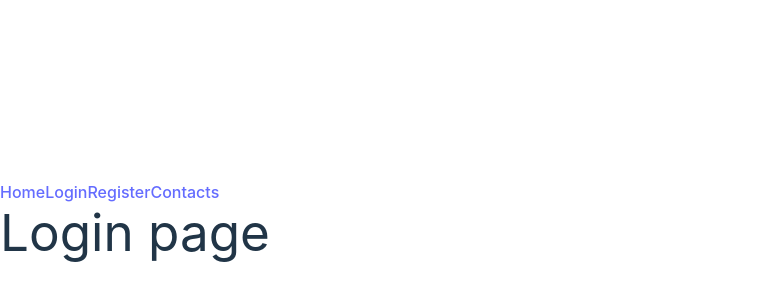
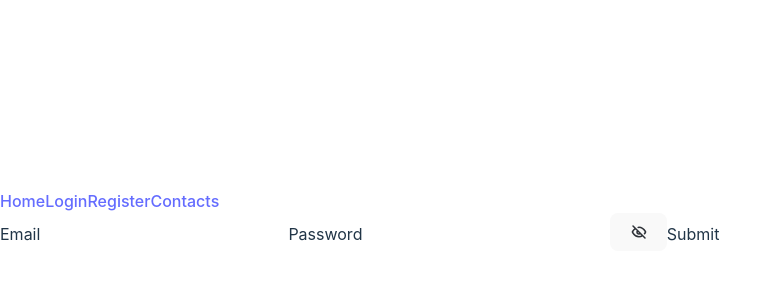
Before and after one commit to Mariia848912/phonebook-ts, a React (Vite) app: page /login in a window 1280 px wide. Shown: the part 180-480 px from the top of the page, without its empty margins (0-781 px from the left). Built offline with nearby package versions, Linux system fonts and the light colour scheme.

Commit message:
feat: adds login form

```diff
--- /dev/null
+++ b/src/components/Forms/LoginForm.tsx
@@ -0,0 +1,45 @@
+import { useForm, SubmitHandler } from "react-hook-form";
+import { yupResolver } from "@hookform/resolvers/yup";
+import { useState } from "react";
+import { UserLogIn } from "../../types/user.types";
+import { useAppDispatch } from "../../redux/hooks";
+import { logIn } from "../../redux/auth/authOperations";
+import { Eye, EyeOff } from "../../images/icons";
+import { getValitadionSchemaLoginForm } from "../../utils/getValitadionSchemaLoginForm";
+
+export const LoginForm = () => {
+  const dispatch = useAppDispatch();
+  const [showPassword, setShowPassword] = useState(false);
+
+  const toogleShowPassword = () => {
+    setShowPassword((prev) => !prev);
+  };
+  const {
+    register,
+    handleSubmit,
+    formState: { errors },
+  } = useForm<UserLogIn>({
+    resolver: yupResolver(getValitadionSchemaLoginForm()),
+  });
+
+  const onSubmit: SubmitHandler<UserLogIn> = (data) => {
+    dispatch(logIn(data));
+  };
+  return (
+    <form onSubmit={handleSubmit(onSubmit)}>
+      <label htmlFor="email">Email</label>
+      <input id="email" type="email" {...register("email")} />
+      {errors?.email?.message && <p>{errors.email?.message}</p>}
+
+      <label htmlFor="password">Password</label>
+      <input id="password" type="password" {...register("password")} />
+      {errors?.email?.message && <p>{errors.email?.message}</p>}
+
+      <button type="button" onClick={toogleShowPassword}>
+        {showPassword ? <Eye /> : <EyeOff />}
+      </button>
+
+      <input type="submit" />
+    </form>
+  );
+};
--- a/src/pages/Login.tsx
+++ b/src/pages/Login.tsx
@@ -1,7 +1,9 @@
-import { Temporary } from "../components/Temporary";
+import { LoginForm } from "../components/Forms/LoginForm";
 
 const Login = () => {
-    return <Temporary  text='Login page'/>
+    return (
+        <LoginForm />
+    )
 
 
 }
--- /dev/null
+++ b/src/utils/getValitadionSchemaLoginForm.ts
@@ -0,0 +1,16 @@
+import * as yup from 'yup';
+
+export const getValitadionSchemaLoginForm = () => {
+  const emailRegExp =
+    /^([a-z0-9_-]+\.)*[a-z0-9_-]+@[a-z0-9_-]+(\.[a-z0-9_-]+)*\.[a-z]{2,6}$/;
+  const emailValidationText =
+    'A valid email address has 4 parts: recipient name (John52), @ symbol, domain name (gmail), top-level domain (.com). For example: "John52@gmail.com".';
+  return yup.object().shape({
+    email: yup
+      .string()
+      .trim()
+      .required('Email is a required field')
+      .matches(emailRegExp, emailValidationText),
+    password: yup.string().min(7).required('Password is a required field'),
+  });
+};
```
Also changed, not shown: src/components/Forms/CustomInput/CustomInput.types.ts (+2 -5 lines).
